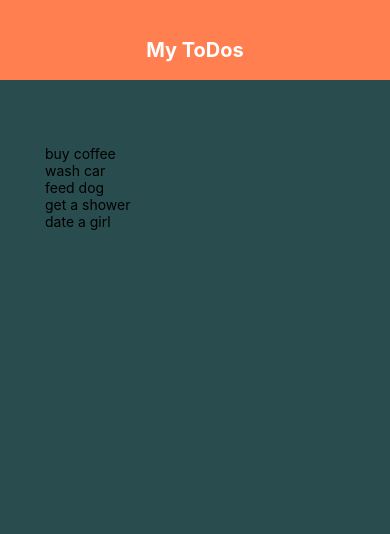
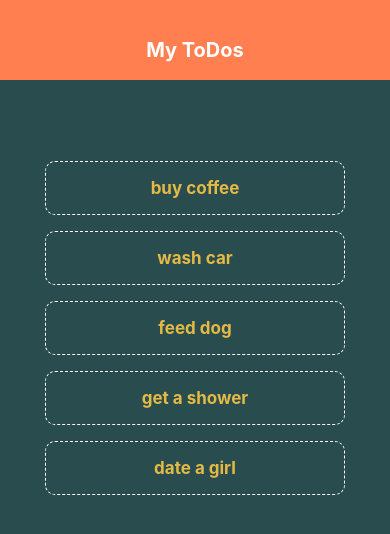
Before and after one commit to ErickGiffoni/ProjetinhoApp, a React Native app: screen / in a window 390 px wide. Shown: the top 534 px of the page. Built offline with nearby package versions, Linux system fonts and the light colour scheme.

Commit message:
add TODO App part 2

```diff
--- a/App.js
+++ b/App.js
@@ -1,11 +1,3 @@
-/**
- * Sample React Native App
- * https://github.com/facebook/react-native
- *
- * @format
- * @flow strict-local
- */
-
 import React, { useState } from 'react';
 import {
   TextInput,
@@ -16,8 +8,8 @@
   TouchableOpacity,
   FlatList
 } from 'react-native';
-import Header from "./components/header"
-
+import Header from "./components/header";
+import TodoItem from "./components/todoItem";
 
 function App () {
 
@@ -29,6 +21,12 @@
    { text: "date a girl", key: "5"},
  ])
 
+ const pressHandler = (key) => {
+    setTodos( (prevTodos) => {
+      return prevTodos.filter(todo => todo.key != key);
+    })
+ }
+
   return (
     <View style={styles.container}>
       <Header />
@@ -38,7 +36,7 @@
           <FlatList
             data={todos}
             renderItem={ ({item}) => (
-              <Text>{item.text}</Text>
+              <TodoItem item={item} pressHandler={pressHandler} />
             )}
           />
         </View>
--- a/components/todoItem.js
+++ b/components/todoItem.js
@@ -0,0 +1,27 @@
+import React from 'react';
+import { StyleSheet, Text, TouchableOpacity } from 'react-native';
+
+const TodoItem = ({item, pressHandler}) => {
+    return (
+        <TouchableOpacity onPress={() => pressHandler(item.key)}>
+            <Text style={styles.item}>{item.text}</Text>
+        </TouchableOpacity>
+    )
+}
+
+const styles = StyleSheet.create({
+    item: {
+        padding: 16,
+        marginTop: 16,
+        borderColor: "#fff", //white
+        borderWidth: 1,
+        borderStyle: "dashed",
+        borderRadius: 10,
+        color: "#E4B945",
+        textAlign: "center",
+        fontSize: 17,
+        fontWeight: "bold"
+    }
+})
+
+export default TodoItem;
```
